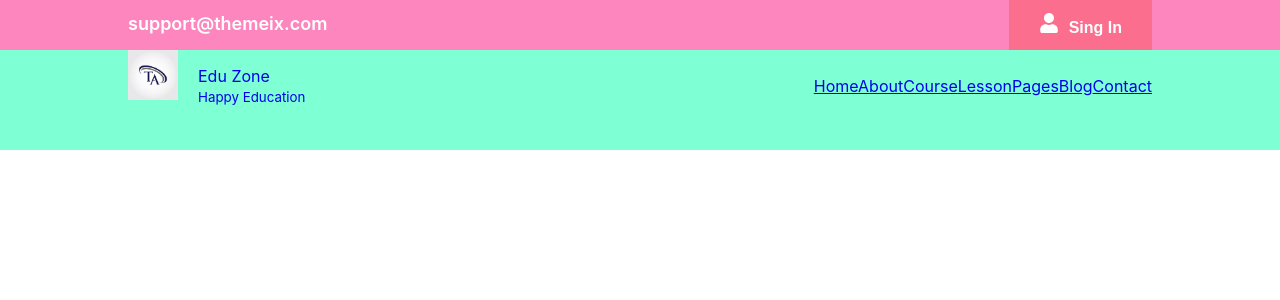
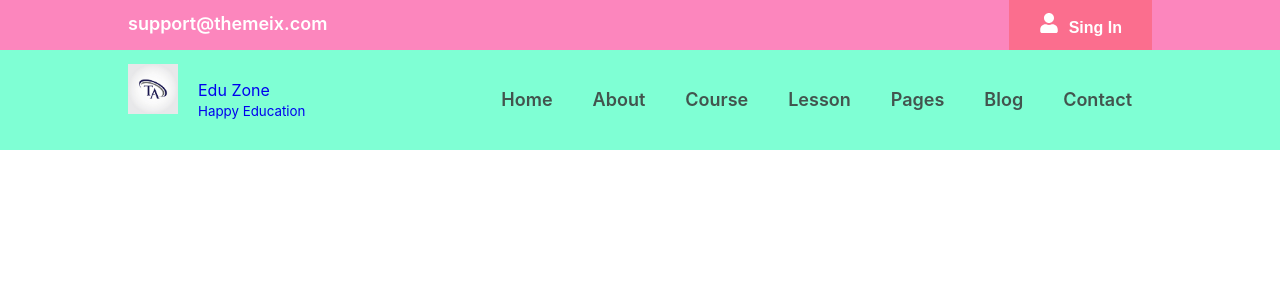
Before and after one commit to TamannaAfroz2666/Online-Course-BD, a React (Create React App) app: page / in a window 1280 px wide. Shown: the top 300 px of the page. Built offline with nearby package versions, Linux system fonts and the light colour scheme.

Commit message:
navigation statically designed

```diff
--- a/src/Layout/Header/Header.css
+++ b/src/Layout/Header/Header.css
@@ -21,3 +21,17 @@
     height: 50px;
     background-color: red;
 }
+
+/*--------- navbar styled---------------  */
+
+.navbarMain a{
+    text-decoration: none;
+    font-size: 18px;
+    color: rgba(56, 55, 55, 0.856);
+    font-weight: 600;
+    line-height: 100px;
+    padding: 0 20px;
+
+
+
+}
```
